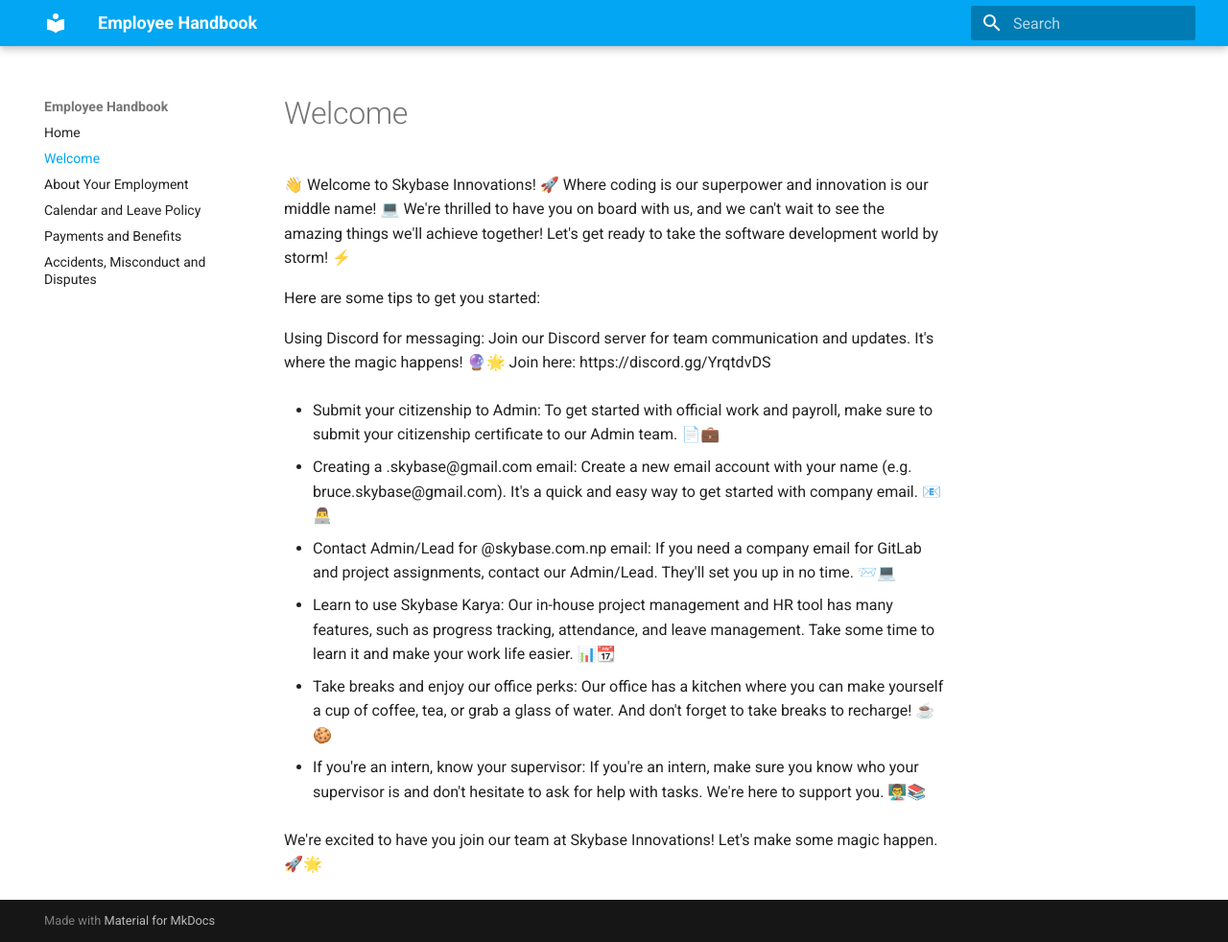
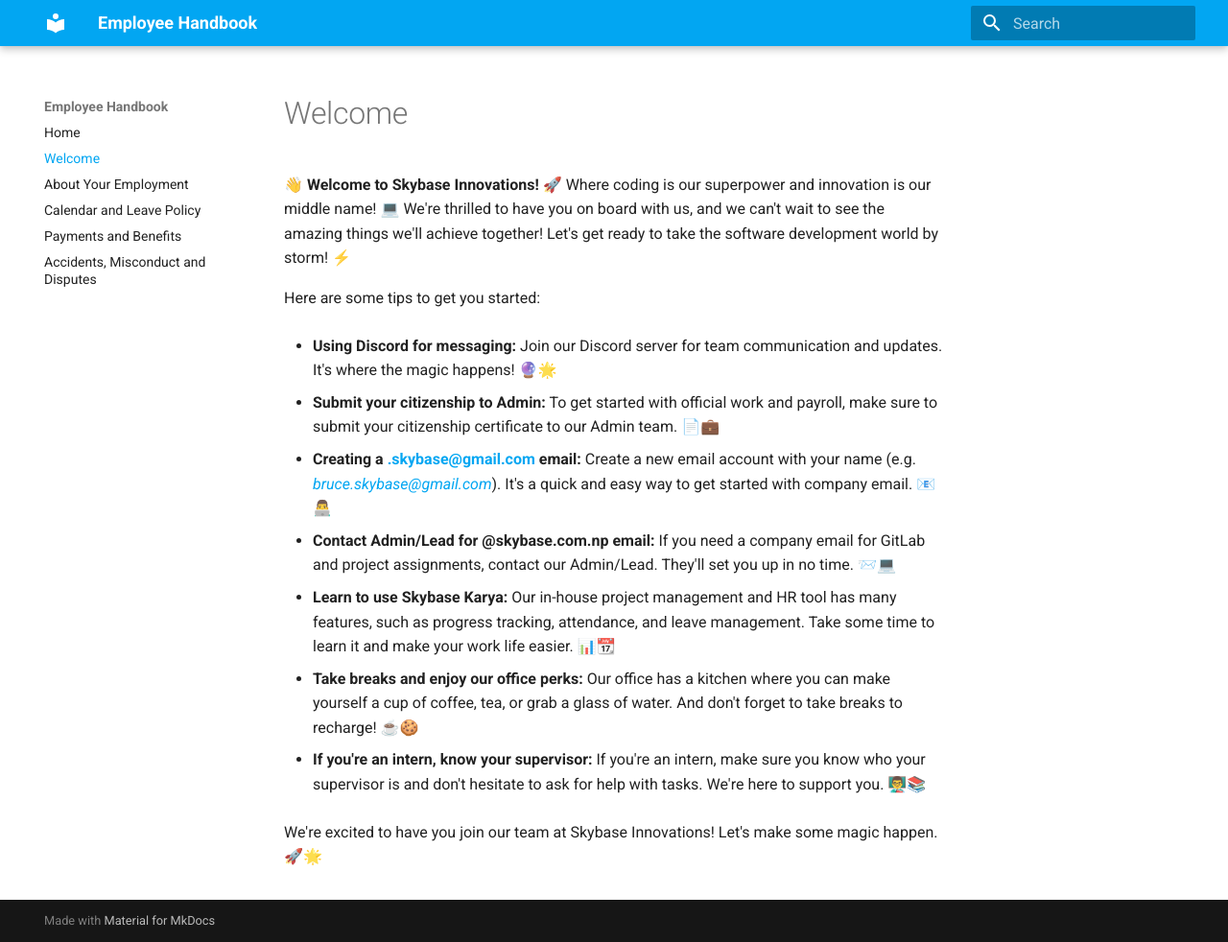
Before and after one commit to skybaseinnovations/employee-handbook, an MkDocs documentation site: the page built from docs/welcome.md, in a window 1280 px wide and 982 px high. Shown: the whole window at 96% size. Built offline with MkDocs 1.6.1 and Material for MkDocs 9.7.7, drawn with Linux system fonts in a browser that asks for light colours.

Commit message:
FIx welcome

```diff
--- a/docs/welcome.md
+++ b/docs/welcome.md
@@ -1,19 +1,21 @@
-👋 Welcome to Skybase Innovations! 🚀 Where coding is our superpower and innovation is our middle name! 💻 We're thrilled to have you on board with us, and we can't wait to see the amazing things we'll achieve together! Let's get ready to take the software development world by storm! ⚡️
+
+👋 **Welcome to Skybase Innovations!** 🚀 Where coding is our superpower and innovation is our middle name! 💻 We're thrilled to have you on board with us, and we can't wait to see the amazing things we'll achieve together! Let's get ready to take the software development world by storm! ⚡️
 
 Here are some tips to get you started:
 
-Using Discord for messaging: Join our Discord server for team communication and updates. It's where the magic happens! 🔮🌟 Join here: https://discord.gg/YrqtdvDS
+-   **Using Discord for messaging:** Join our Discord server for team communication and updates. It's where the magic happens! 🔮🌟
 
-- Submit your citizenship to Admin: To get started with official work and payroll, make sure to submit your citizenship certificate to our Admin team. 📄💼
+-   **Submit your citizenship to Admin:** To get started with official work and payroll, make sure to submit your citizenship certificate to our Admin team. 📄💼
 
-- Creating a <name>.skybase@gmail.com email: Create a new email account with your name (e.g. bruce.skybase@gmail.com). It's a quick and easy way to get started with company email. 📧👨‍💻
+-   **Creating a <name>[.skybase@gmail.com](mailto:.skybase@gmail.com) email:** Create a new email account with your name (e.g. _[bruce.skybase@gmail.com](mailto:bruce.skybase@gmail.com)_). It's a quick and easy way to get started with company email. 📧👨‍💻
 
-- Contact Admin/Lead for @skybase.com.np email: If you need a company email for GitLab and project assignments, contact our Admin/Lead. They'll set you up in no time. 📨💻
+-   **Contact Admin/Lead for @skybase.com.np email:** If you need a company email for GitLab and project assignments, contact our Admin/Lead. They'll set you up in no time. 📨💻
 
-- Learn to use Skybase Karya: Our in-house project management and HR tool has many features, such as progress tracking, attendance, and leave management. Take some time to learn it and make your work life easier. 📊📆
+-   **Learn to use Skybase Karya:** Our in-house project management and HR tool has many features, such as progress tracking, attendance, and leave management. Take some time to learn it and make your work life easier. 📊📆
 
-- Take breaks and enjoy our office perks: Our office has a kitchen where you can make yourself a cup of coffee, tea, or grab a glass of water. And don't forget to take breaks to recharge! ☕🍪
+-   **Take breaks and enjoy our office perks:** Our office has a kitchen where you can make yourself a cup of coffee, tea, or grab a glass of water. And don't forget to take breaks to recharge! ☕🍪
 
-- If you're an intern, know your supervisor: If you're an intern, make sure you know who your supervisor is and don't hesitate to ask for help with tasks. We're here to support you. 👨‍🏫📚
+-   **If you're an intern, know your supervisor:** If you're an intern, make sure you know who your supervisor is and don't hesitate to ask for help with tasks. We're here to support you. 👨‍🏫📚
+
 
 We're excited to have you join our team at Skybase Innovations! Let's make some magic happen. 🚀🌟
```
